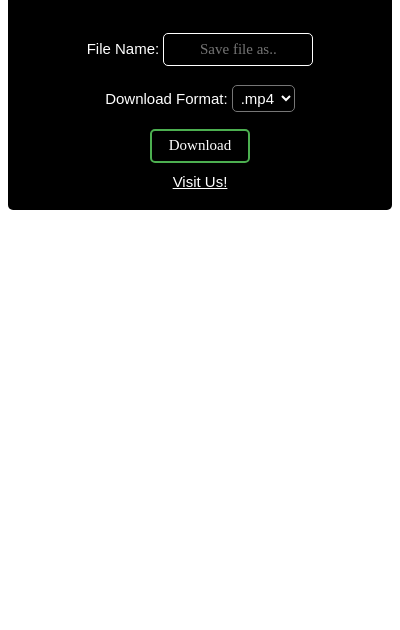
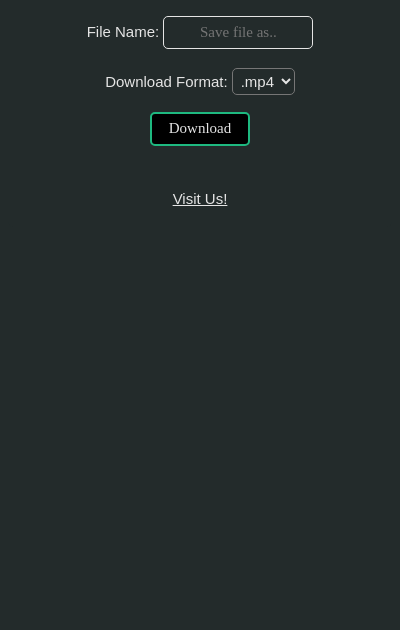
Before and after one commit to kanak3699/Downlodr, a browser extension: page Extension/src/popup.html in a window 400 px wide. Shown: the part 214-844 px from the top of the page. Drawn offline with Linux system fonts and the light colour scheme.

Commit message:
UI Changes

```diff
--- a/Extension/src/popup.css
+++ b/Extension/src/popup.css
@@ -4,16 +4,16 @@
  verical line. Also, provided transition effect to the button and input(type=submit), so that user can distinguish a
  text-box with a submit type input box and button. It also provides textcolors and background colors to the body and the tags.
 */
-body *{
+html, body *{
     font-size: 15px;
     font-family: Arial, Helvetica, sans-serif;
-    color: white;
-    background-color: black;
+    color: #e5e5e5;
+    background-color: #232b2b;
     text-align: center;
 }
 
 input[type="text"], input[type="submit"], button{
-    color:white;
+    color:#e5e5e5;
     font-family: 'Times New Roman', Times, serif;
     border:1px solid;
     border-radius: 5px;
@@ -25,19 +25,23 @@ input[type="text"], input[type="submit"], button{
 
 button, input[type="submit"]{
     background-color: black;
-    border: 2px solid #4CAF50;
+    border: 2px solid #1eb980;
     transition-duration: 0.5s;
     width: 100px;
 }
 
 input[type="submit"]:hover, button:hover{
-    background-color: green;
-    color: white;
+    background-color: #1eb980;
+    color: #e5e5e5;
 }
 
 input[type="text"]{
     margin-top: 4px;
     width: 150px;
+}
+
+a:hover {
+    color: #72deff;
 }
 
 #format{
```
Also changed, not shown: Extension/src/popup.html (+5 -1 lines).
